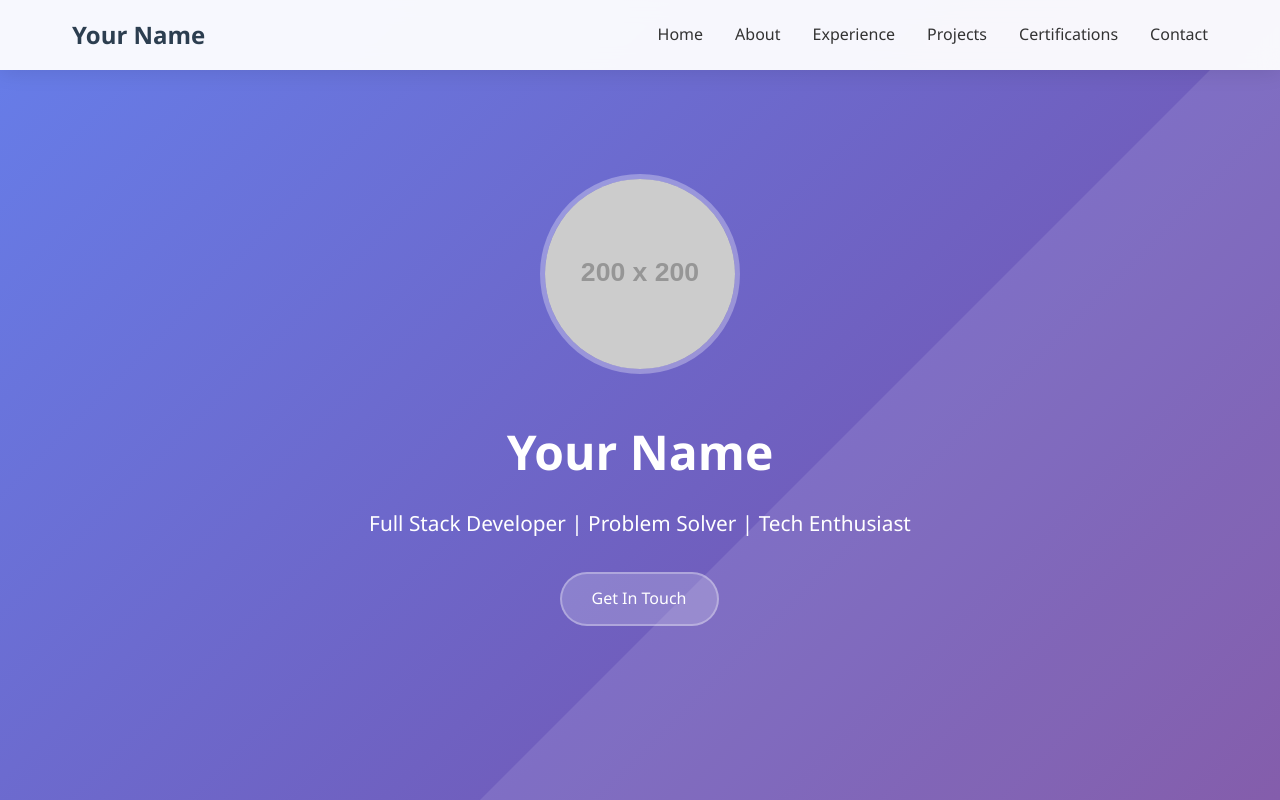
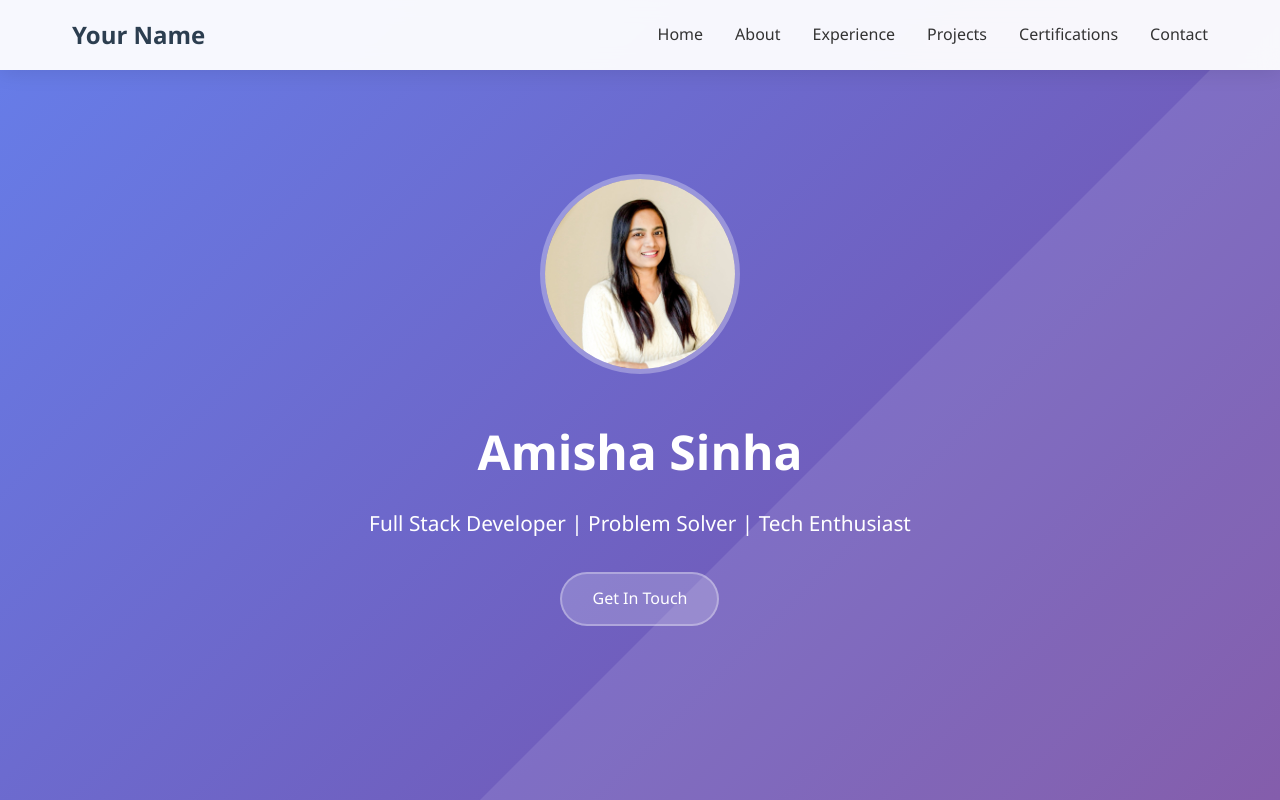
Before and after one commit to Sinhaamisha5/Sinhaamisha5.github.io, a plain HTML site: page index.html in a window 1280 px wide. Shown: the top 800 px of the page. Drawn offline with Linux system fonts and the light colour scheme; placeholder pictures from the web are drawn by us.

Commit message:
added image

```diff
--- a/index.html
+++ b/index.html
@@ -521,8 +521,8 @@
     <!-- Hero Section -->
     <section id="home" class="hero">
         <div class="hero-content">
-            <img src="https://via.placeholder.com/200x200/3498db/ffffff?text=Photo" alt="Profile" class="profile-img">
-            <h1>Your Name</h1>
+            <img src="my-image.jpg" alt="Profile" class="profile-img">
+            <h1>Amisha Sinha</h1>
             <p class="hero-subtitle">Full Stack Developer | Problem Solver | Tech Enthusiast</p>
             <a href="#contact" class="cta-button">Get In Touch</a>
         </div>
```
Also changed, not shown: my-image.jpg (added).
